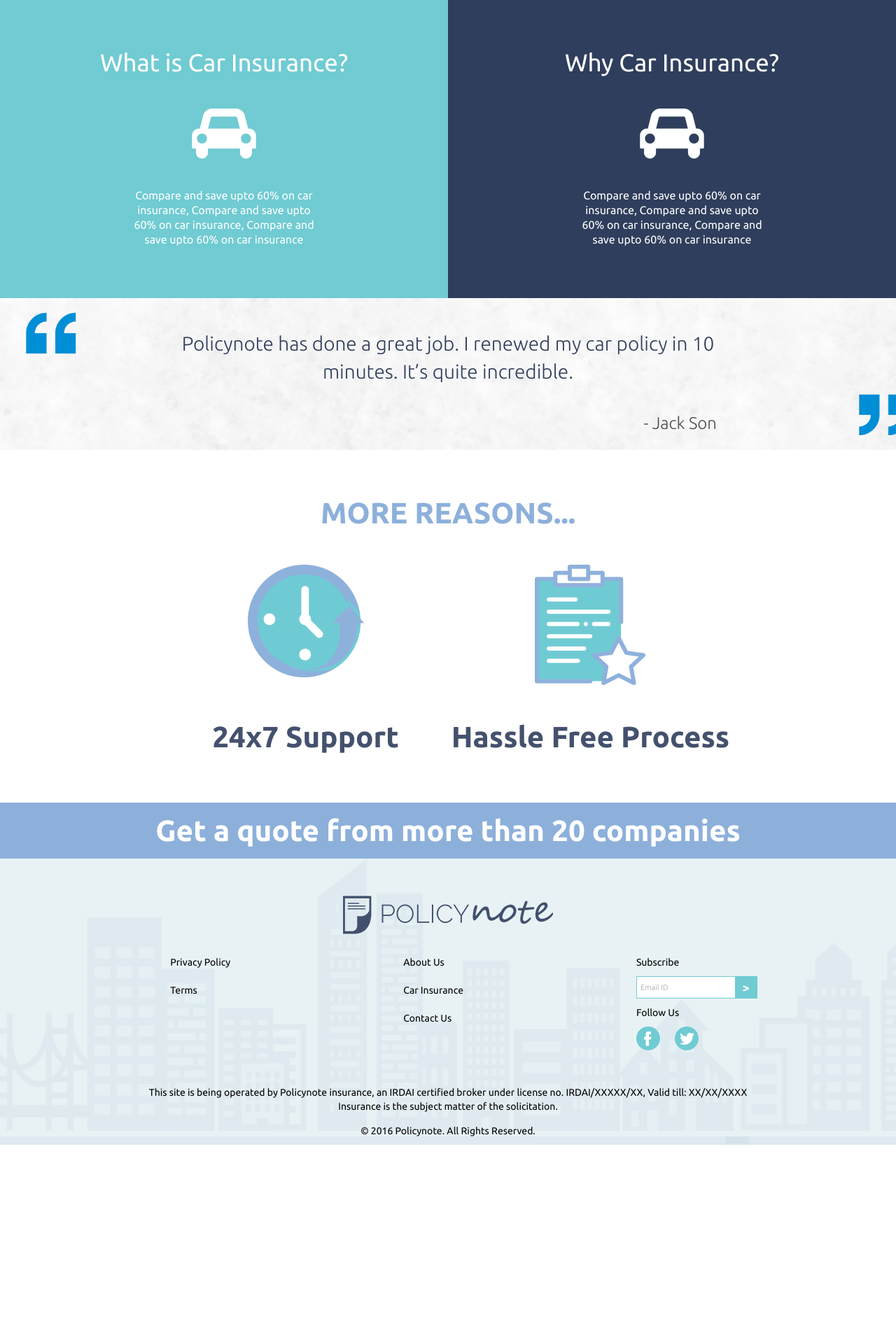
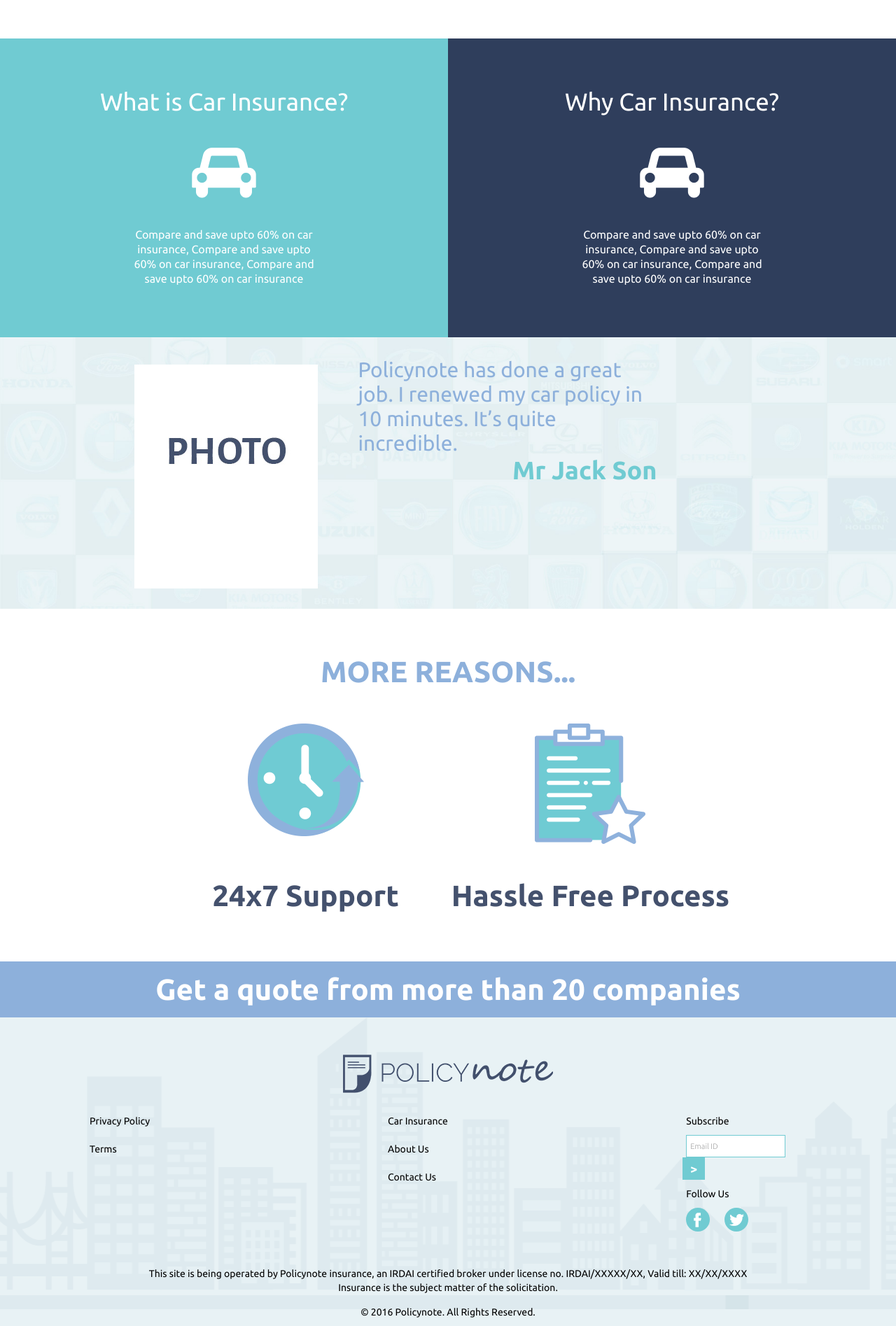
Before and after one commit to kishor-cosmodea/policynote, a PHP site: page / in a window 1280 px wide. Shown: the part 3873-5768 px from the top of the page at 70% size. Before the commit the page ends 5509 px from the top, so only its background shows below. Run offline with PHP 8.4, Linux system fonts and the light colour scheme; data that the repository does not hold is empty; some libraries are stand-ins or nearby versions.

Commit message:
#75 Updated homepage

```diff
--- a/assets/css/style.css
+++ b/assets/css/style.css
@@ -175,8 +175,9 @@
 
   .foot-content ul {
     display: inline-block;
-    margin: 0 0 0 19%;
+    margin: 0 10%;
     vertical-align: top;
+    width: 13%;
   }
 
   .foot-content ul:first-child { margin: 0; }
@@ -471,29 +477,35 @@
       .sketch-cont { margin: 57px 0 0 0; }
 
       .main-testi {
-        background: url("../images/testimonialsbg.png");
+        background: url("../images/testimonialsbg.jpg");
         background-size: cover;
-        text-align: center;
+        padding: 29px 15%;
       }
 
+.main-testi div {
+  display: inline-block;
+}
+
+.main-testi .testi-per { width: 60%; }
+
       .main-testi h2 {
-        width: 64%;
-        font-size: 28px;
-        font-weight: 300;
-        color: #2f3e5c;
-        margin: 0 auto 0;
-        line-height: 40px;
-        padding: 45px 0 40px 0;
+        /*width: 64%;*/
+        font-size: 30px;
+        font-weight: 400;
+        color: #8db0db;
+        margin: 0 10%;
+        /*line-height: 40px;*/
+        /*padding: 45px 0 40px 0;*/
       }
 
       .main-testi span {
-        font-size: 24px;
-        font-weight: 300;
-        color: #4d4d4d;
-        text-align: right;
+        font-size: 36px;
+        font-weight: 600;
+        color: #70cbd2;
+        /*text-align: right;*/
         display: inherit;
-        margin: 0 20% 0 0;
-        padding: 0 0 24px 0;
+        margin: 0 0 0 51%;
+        /*padding: 0 0 24px 0;*/
       }
 
       .easy-wrap {
--- a/assets/js/script.js
+++ b/assets/js/script.js
@@ -151,7 +151,9 @@
 		});
 		$('#car-idv').val("0");
 		$('.claimstat').hide();
+		$('.in-cs .incon').css("display","none");
 		$('.ncbpolicy').hide();
+		$('.in-ncb .incon').css("display","none");
 	});
 
 	//Image slider
@@ -336,7 +338,9 @@
 			$('.polstat option.renew').hide();
 			$('.polstat option.buynew').show();
 			$('.claimstat').hide();
+			$('.in-cs .incon').css("display","none");
 			$('.ncbpolicy').hide();
+			$('.in-ncb .incon').css("display","none");
 			//$('.polstat').val("Buy New") = $("option:selected", this);
 		} else {
 			//console.log(caryear);
@@ -358,10 +362,13 @@
 
 				if($(".polstat option:selected" ).val() == ren) {
 					$('.claimstat').show();
+					$('.in-cs .incon').css("display","inline-block");
 					$('.claimstat').css( "border", "4px solid #70cbd2" );
 				}	else {
 					$('.claimstat').hide();
+					$('.in-cs .incon').css("display","none");
 					$('.ncbpolicy').hide();
+					$('.in-ncb .incon').css("display","none");
 				}
 
 			});
@@ -374,9 +381,11 @@
 				var claim = "No";
 				if($(".claimstat option:selected" ).val() == claim) {
 					$('.ncbpolicy').show();
+					$('.in-ncb .incon').css("display","inline-block");
 					$('.ncbpolicy').css( "border", "4px solid #70cbd2" );
 				}	else {
 					$('.ncbpolicy').hide();
+					$('.in-ncb .incon').css("display","none");
 				}
 			});
 
@@ -394,10 +403,12 @@
 				$( "#amount2" ).val(ui.values[ 1 ]);
       }
     });
-    $( "#amount" ).html( "<i class='fa fa-inr fa-lg' aria-hidden='true'></i> " + $( "#slider-range" ).slider( "values", 0 ) +
-     "  to  <i class='fa fa-inr fa-lg' aria-hidden='true'></i> " + $( "#slider-range" ).slider( "values", 1 ) );
+     $( "#amount" ).html( "<i class='fa fa-inr fa-lg' aria-hidden='true'></i> " + $( "#slider-range" ).slider( "values", 0 ) +
+      "  to  <i class='fa fa-inr fa-lg' aria-hidden='true'></i> " + $( "#slider-range" ).slider( "values", 1 ) );
   });
 
+//$( "#slider-range + span" ).hide();
+$('#slider-range span:first', this).hide();
 
 	//Update additional functionality
 		$("#update-add").on('click', function() {
--- a/car-compare.php
+++ b/car-compare.php
@@ -172,7 +172,7 @@
 		<div>
 			<p>POLICY DETAILS</p>
 			<span class="reg-yr">Manufacturing Year ......................... <?php $spliyear = explode("_",$year); $newyr = $spliyear[1]; echo $newyr; ?></span>
-			<span>Policy start date .......................... <?php $date_format = 'jS F Y'; $tomorrow = strtotime('+1 day'); echo date($date_format, $tomorrow); ?>
+			<!-- <span>Policy start date .......................... <?php $date_format = 'jS F Y'; $tomorrow = strtotime('+1 day'); echo date($date_format, $tomorrow); ?> -->
 			</span>
 		</div>
 	</div>
@@ -180,7 +180,7 @@
 		<div class="car-profile-content">
 
 			<div class="car-profile-text">
-				<span>Car</span> <!-- <a href="car-insurance.php" title="Modify Details"><i class="fa fa-cog"></i>Modify Details</a> -->
+				<!--<span>Car</span>  <a href="car-insurance.php" title="Modify Details"><i class="fa fa-cog"></i>Modify Details</a> -->
 			</div>
 			<div class="car-refine">
 				<div class="car-re-data">
--- a/footer.php
+++ b/footer.php
@@ -11,8 +11,8 @@
 				<li><a href="terms.php" title="Terms">Terms</a></li>
 			</ul>
       <ul>
+      	<li><a href="index.php" title="Car Insurance">Car Insurance</a></li>
       	<li><a href="about-us.php" title="About Us">About Us</a></li>
-        <li><a href="index.php" title="Car Insurance">Car Insurance</a></li>
         <li><a href="contact-us.php" title="Contact Us">Contact Us</a></li>
       </ul>
 			<ul>
--- a/header.php
+++ b/header.php
@@ -29,13 +29,16 @@
     <meta name="robots" content="noindex, nofollow" />
 
     <!-- Place favicon.ico in the root directory: mathiasbynens.be/notes/touch-icons -->
-    <link rel="shortcut icon" href="favicon.ico" type="image/x-icon" />
+    <link rel="shortcut icon" href="assets/images/favicon.bmp" type="image/x-icon" />
 
     <!-- Default style-sheet is for 'media' type screen (color computer display).  -->
     <link rel="stylesheet" media="screen" href="assets/css/style.css" >
 
     <!-- Css for range slider -->
     <link rel="stylesheet" href="assets/vendor/jquery-ui.css">
+
+    <!-- Css for tool tip -->
+    <link rel="stylesheet" href="assets/vendor/tool-css.css">
 
     <!-- Bootstrap of rupee font & Font -->
     <link rel="stylesheet" href="//maxcdn.bootstrapcdn.com/font-awesome/4.3.0/css/font-awesome.min.css">
@@ -77,7 +80,7 @@
                 </h1>
                 <nav>
                     <ul>
-                        <li><a id="nav-car" href="index.php" title="Car">Car Insurance</a></li>
+                        <li><a id="nav-car" href="index.php" title="Car Insurance">Car Insurance</a></li>
                         <li><a id="nav-about" href="about-us.php" title="About Us">About Us</a></li>
                         <li><a id="nav-contact" href="contact-us.php" title="Contact Us">Contact Us</a></li>
                         <li>
--- a/index.php
+++ b/index.php
@@ -73,6 +73,7 @@
        <div class="car-sec-ul">
 
         <input id="carregyr" type="text" name="carreg" placeholder="Registration Number" maxlength="10"/>
+        <span style="position: absolute; left: 44px; top: 60px; color: #4d4d4d;">eg: MH01AA9999</span>
 
            <select name="year" class="car-year">
              <option  disabled selected>Manufacturing Year</option>
@@ -96,12 +97,16 @@
           <option value="Renew" class="renew">Renew</option>
         </select>
 
+        <div class="info-wrap in-cs">
         <select name="claimStatus" class="claimstat">
           <option  disabled selected>Claim Status</option>
           <option value="No">No</option>
           <option value="Yes">Yes</option>
         </select>
+        <a href="#" class="incon hint--bottom hint--medium" aria-label="Filed claim in last year. If it is Yes then no NCB will be applied" ></a>
+        </div>
 
+        <div class="info-wrap in-ncb">
         <select name="ncbPolicy" class="ncbpolicy">
           <option  disabled selected>No Claim Bonus (NCB)</option>
           <option value="0">0%</option>
@@ -111,6 +116,8 @@
           <option value="45">45%</option>
           <option value="50">50%</option>
         </select>
+        <a href="#" class="incon hint--bottom hint--medium" aria-label="NCB discount, from 0 to 50%, is applied to your car premium depending on the number of continuous claim free years. Find it on your policy document." ></a>
+        </div>
 
     </div>
 
@@ -148,8 +155,11 @@
 			</div>
 
 			<div class="main-testi">
-				<h2>Policynote has done a great job. I renewed my car policy in 10 minutes. It’s quite incredible.</h2>
-				<span>- Jack Son</span>
+        <div><img src="assets/images/photo.jpg" alt="pic"></div>
+				<div class="testi-per">
+          <h2>Policynote has done a great job. I renewed my car policy in 10 minutes. It’s quite incredible.</h2>
+				  <span>Mr Jack Son</span>
+        </div>
 			</div>
 			<div class="car-bg-lay">
 				<div class="ins-head">
```
Also changed, not shown: other parts of assets/css/style.css (+38 -19 lines), assets/images/favicon.bmp (added), assets/images/info.png (added), assets/images/logo.jpg (added), assets/images/logo.png (deleted), assets/images/photo.jpg (added), assets/images/testimonialsbg.jpg (added), assets/images/testimonialsbg.png (deleted), assets/vendor/tool-css.css (added).
